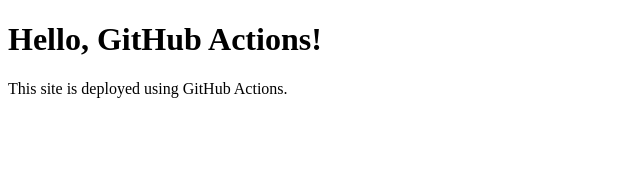
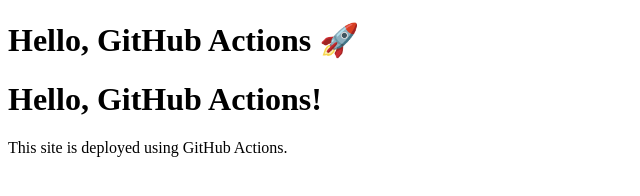
Before and after one commit to suryam0511/gh-deployment-workflow, a plain HTML site: page index.html in a window 1280 px wide. Shown: the whole page, without its empty margins (0-640 px from the left). Drawn offline with Linux system fonts and the light colour scheme.

Commit message:
Update homepage heading

```diff
--- a/index.html
+++ b/index.html
@@ -3,6 +3,7 @@
 <head>
   <title>GitHub Actions CI/CD</title>
 </head>
+    <h1>Hello, GitHub Actions 🚀</h1>
 <body>
   <h1>Hello, GitHub Actions!</h1>
   <p>This site is deployed using GitHub Actions.</p>
```
Also changed, not shown: 1 other file.
